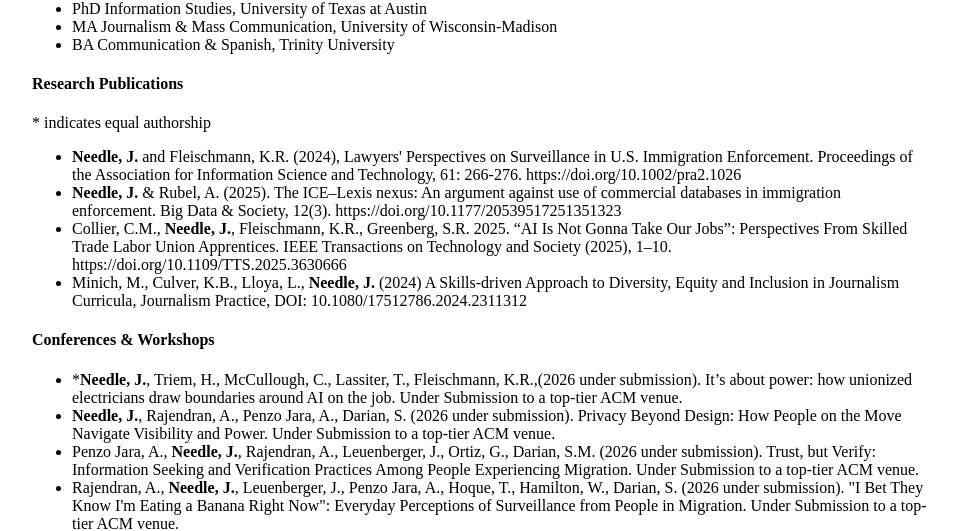
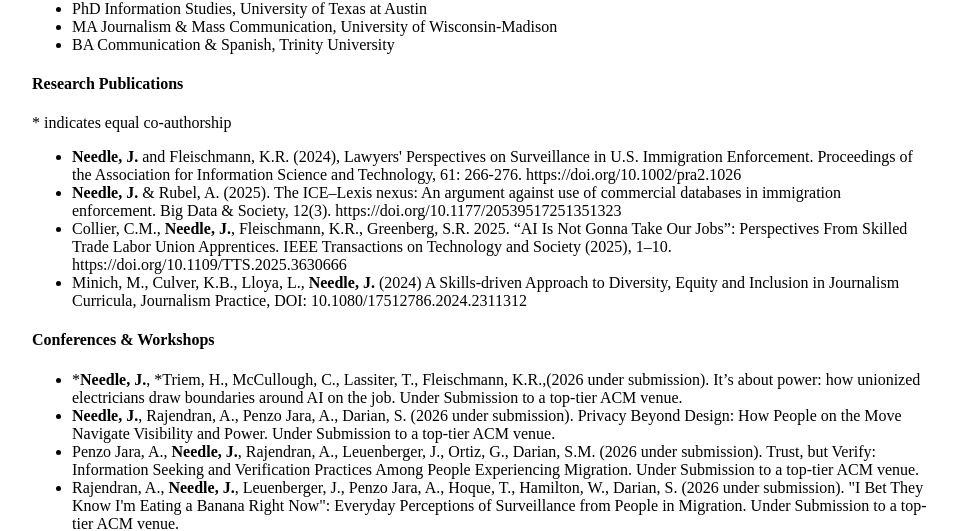
Before and after one commit to jessicaneedle/jessicaneedle.github.io, a Jekyll site: the page built from cv/index.html, in a window 1280 px wide. Shown: the part 237-768 px from the top of the page, without its empty margins (160-1119 px from the left). Built offline with Jekyll 4.4.1, drawn with Linux system fonts in a browser that asks for light colours.

```diff
--- a/cv/index.html
+++ b/cv/index.html
@@ -12,7 +12,7 @@ title: Jessica Needle
           </ul>
 
         <h4>Research Publications</h4>
-		* indicates equal authorship
+		* indicates equal co-authorship
 	<ul>
 		<li><b>Needle, J.</b> and Fleischmann, K.R. (2024), Lawyers' Perspectives on Surveillance in U.S. Immigration Enforcement. Proceedings of the Association for Information Science and Technology, 61: 266-276. https://doi.org/10.1002/pra2.1026</li>
 		<li><b>Needle, J.</b> & Rubel, A. (2025). The ICE–Lexis nexus: An argument against use of commercial databases in immigration enforcement. Big Data & Society, 12(3). https://doi.org/10.1177/20539517251351323 </li>
@@ -22,7 +22,7 @@ title: Jessica Needle
 
 	<h4>Conferences & Workshops</h4>
 	<ul>
-		<li>*<b>Needle, J.</b>, Triem, H., McCullough, C., Lassiter, T., Fleischmann, K.R.,(2026 under submission). It’s about power: how unionized electricians draw boundaries around AI on the job. Under Submission to a top-tier ACM venue.</li>
+		<li>*<b>Needle, J.</b>, *Triem, H., McCullough, C., Lassiter, T., Fleischmann, K.R.,(2026 under submission). It’s about power: how unionized electricians draw boundaries around AI on the job. Under Submission to a top-tier ACM venue.</li>
 		<li><b>Needle, J.</b>, Rajendran, A., Penzo Jara, A., Darian, S. (2026 under submission). Privacy Beyond Design: How People on the Move Navigate Visibility and Power. Under Submission to a top-tier ACM venue.</li>
 		<li>Penzo Jara, A., <b>Needle, J.</b>, Rajendran, A., Leuenberger, J.,  Ortiz, G., Darian, S.M. (2026 under submission). Trust, but Verify: Information Seeking and Verification Practices Among People Experiencing Migration. Under Submission to a top-tier ACM venue.</li>
 		<li>Rajendran, A., <b>Needle, J.</b>, Leuenberger, J., Penzo Jara, A., Hoque, T., Hamilton, W., Darian, S. (2026 under submission). "I Bet They Know I'm Eating a Banana Right Now": Everyday Perceptions of Surveillance from People in Migration. Under Submission to a top-tier ACM venue.</li>
```
